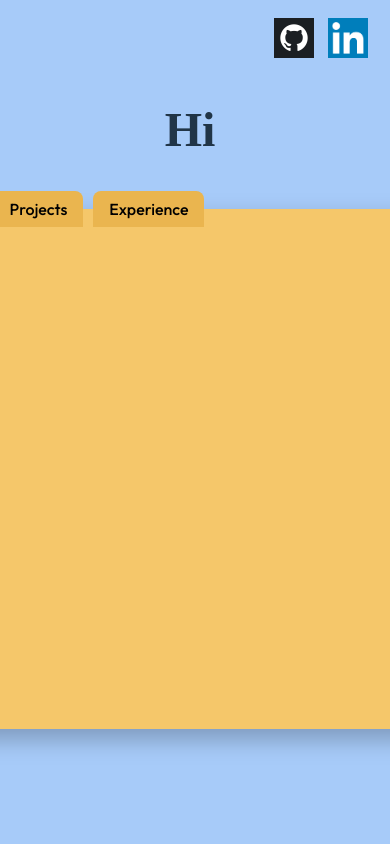
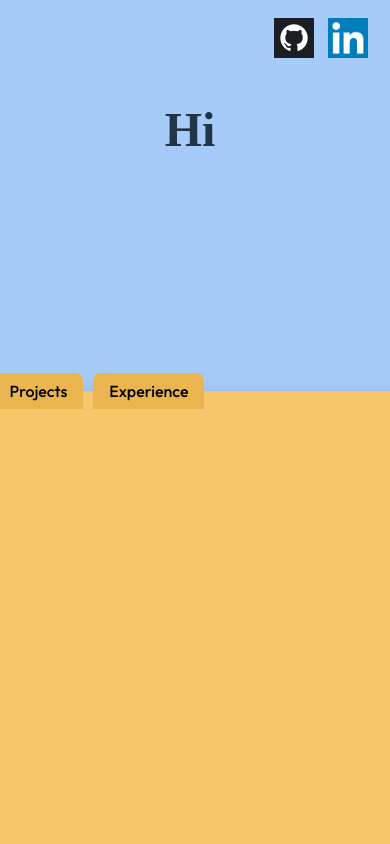
Before and after one commit to bhavana-pixel/portfolio, a React (Vite) app: page / in a window 390 px wide. Shown: the top 844 px of the page. Built offline with nearby package versions, Linux system fonts and the light colour scheme.

Commit message:
Make website mobile-friendly.

```diff
--- a/src/Folder.css
+++ b/src/Folder.css
@@ -634,3 +634,27 @@
   50%  { box-shadow: 0 0 14px rgb(10, 65, 245); }
   100% { box-shadow: 0 0 0px rgba(103, 171, 255, 0.934); }
 }
+
+@media (max-width: 768px) {
+  .folder-page-wrapper {
+    flex-direction: column;
+    align-items: center;
+    padding: 20px;
+  }
+
+  .folder-wrapper {
+    flex-direction: column;
+    gap: 20px;
+  }
+
+  .folder-page-wrapper {
+    flex-direction: column;
+    align-items: center;
+    padding: 20px;
+  }
+
+  .folder-wrapper {
+    flex-direction: column;
+    gap: 20px;
+  }
+}
```
